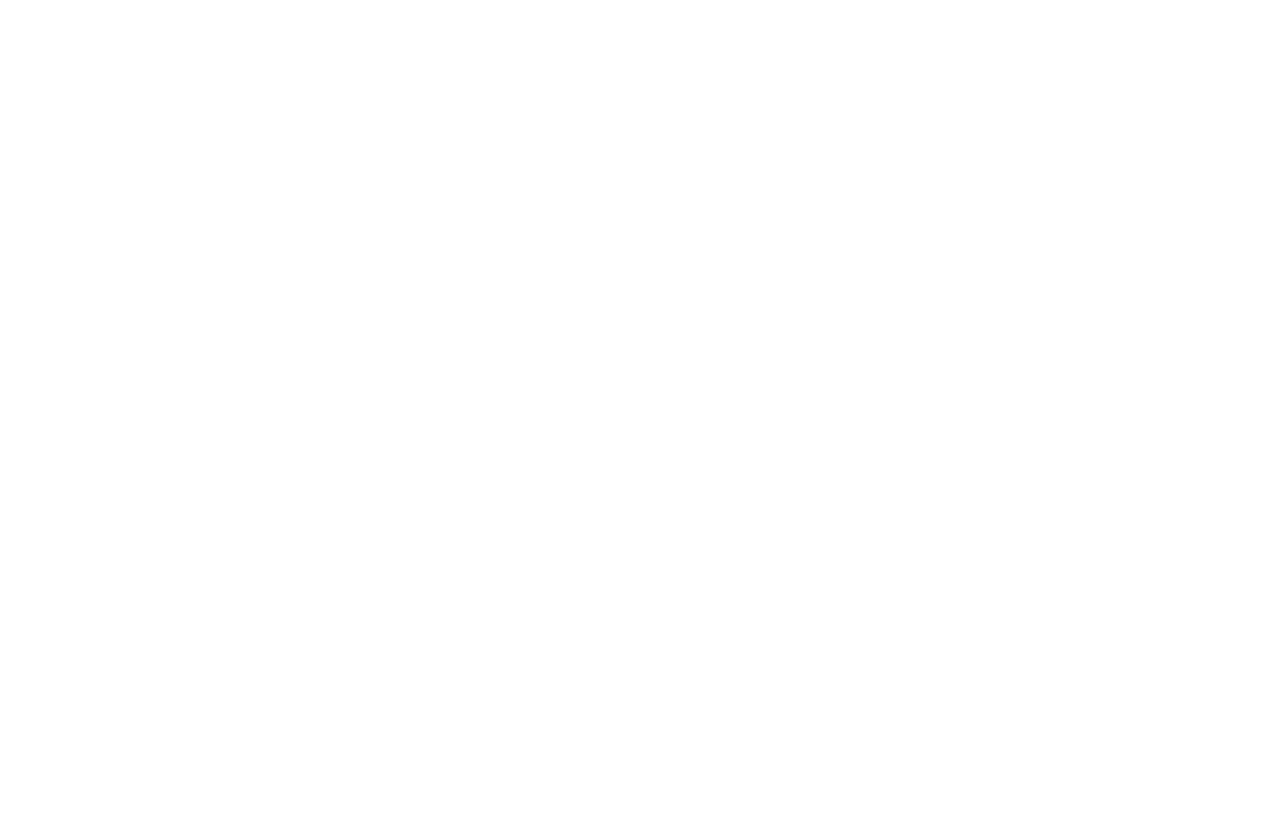
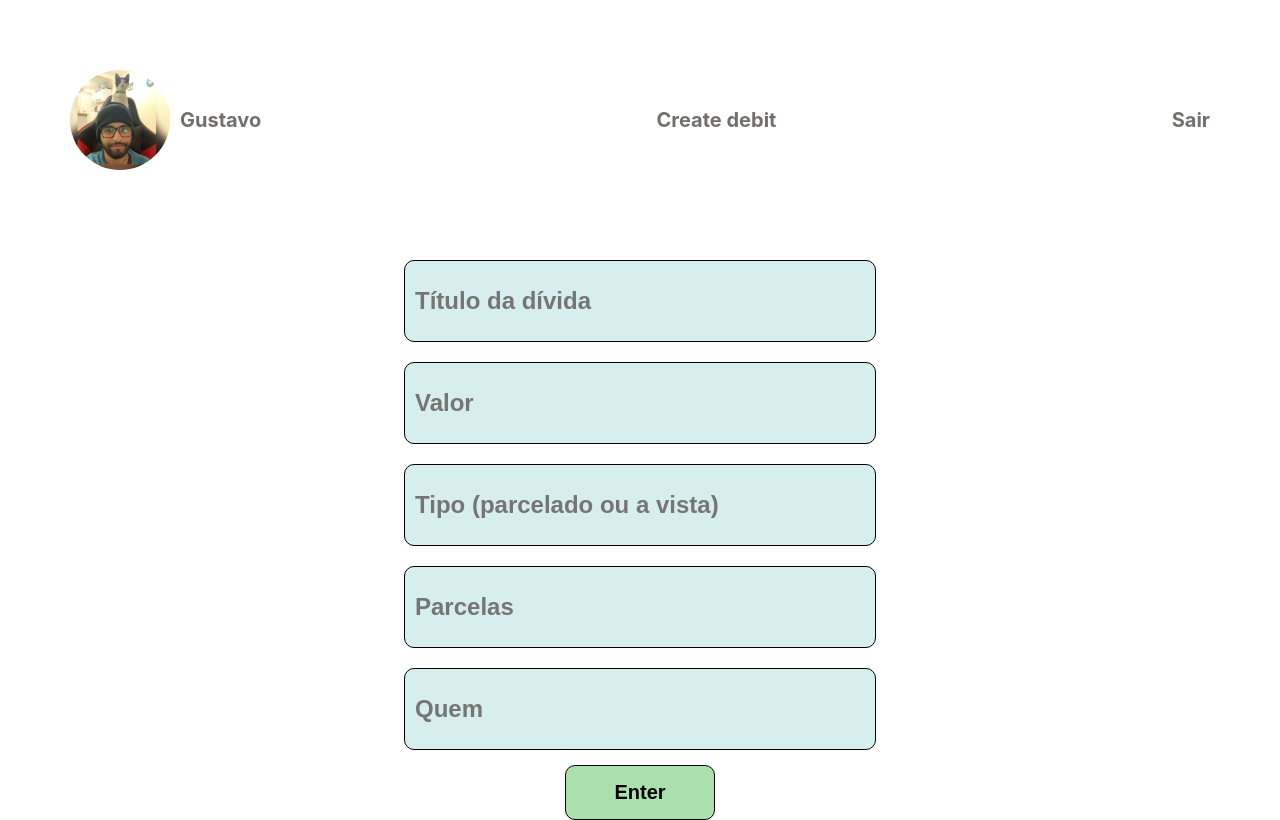
Before and after one commit to Fritola/pay-debits, a React (Create React App) app: page /create in a window 1280 px wide. Built offline with nearby package versions, Linux system fonts and the light colour scheme.

Commit message:
Login/Register with google

```diff
--- a/package.json
+++ b/package.json
@@ -15,6 +15,7 @@
     "axios": "^0.20.0",
     "react": "^16.13.1",
     "react-dom": "^16.13.1",
+    "react-google-login": "^5.1.21",
     "react-router-dom": "^5.2.0",
     "react-scripts": "3.4.3",
     "styled-components": "^5.1.1",
--- a/src/Components/DebitCard/index.tsx
+++ b/src/Components/DebitCard/index.tsx
@@ -21,7 +21,7 @@ const DebitCard:React.FC<DebitProps> = ({image, type, who, value, status, rest,
 
                 <DebitContainer>
                     <span>Type: {type} </span>
-                    <span>Parcel: {parcel || 1}/{restParcel}</span>
+                    <span>Parcel: {restParcel}/{parcel || 1}</span>
                     <span>Who: {who}</span>
                 </DebitContainer>
             </DebitInfoContainer>
--- a/src/Components/Header/index.tsx
+++ b/src/Components/Header/index.tsx
@@ -1,10 +1,20 @@
 import React from 'react';
-import { HeaderContainer, HeaderUserContainer, ImageUser, HeaderLogout } from './styles'
+import { useHistory } from "react-router-dom";
+import { HeaderContainer, HeaderUserContainer, ImageUser, HeaderLogout, HeaderCreateDebit } from './styles'
 import profileImage from '../../assets/profile.jpeg'
 
 
 const Header:React.FC = () => {
+    let history = useHistory();
 
+    const Logout = () => {
+        localStorage.removeItem('user')
+        history.push("/login");
+    }
+
+    const createDebit = () => {
+        history.push("/create");
+    }
     //TODO get user info
     return(
 
@@ -13,8 +23,13 @@ const Header:React.FC = () => {
                 <ImageUser src={profileImage} />
                 <h1>Gustavo</h1>
             </HeaderUserContainer>
+
+            <HeaderCreateDebit>
+                <span onClick={createDebit}>Create debit</span>
+            </HeaderCreateDebit>
+
             <HeaderLogout>
-                <span>Sair</span>
+                <span onClick={Logout}>Sair</span>
             </HeaderLogout>
         </HeaderContainer>
     )
--- a/src/Components/Header/styles.ts
+++ b/src/Components/Header/styles.ts
@@ -3,6 +3,7 @@ import styled from 'styled-components'
 export const HeaderContainer = styled.div`
     display: flex;
     padding: 20px;
+    margin: 50px;
     align-items: center;
     justify-content: space-between;
 `
@@ -28,5 +29,15 @@ export const HeaderLogout = styled.div`
         font-weight: bold;
         color: #746F6F;
         font-size: 20px;
+        cursor: pointer;
     }
 `
+
+export const HeaderCreateDebit = styled.div`
+    span {
+        font-weight: bold;
+        color: #746F6F;
+        font-size: 20px;
+        cursor: pointer;
+    }
+`
--- /dev/null
+++ b/src/Screens/CreateDebit/index.tsx
@@ -0,0 +1,62 @@
+import React, {useState} from 'react';
+import Header from '../../Components/Header';
+import api from '../../services/api'
+
+import {CreateDebitFormContainer, CreateDebitForm, ButtonContainer, FormButton} from './styles'
+
+interface Idebit {
+    value: string;
+    name: string;
+    type: string;
+    parcel: string;
+    who: string;
+}
+
+const CreateDebit:React.FC = () => {
+    const [debit, setDebit] = useState<Idebit>({"value": "", "name": "", "type": "", "parcel": "", "who": ""})
+
+    const HandleInput = (e:any) => {
+        const {name, value} = e.target
+        setDebit({...debit, [name]: value})
+        console.log(debit)
+    }
+
+    const handleCreate = async () => {
+        let userStorage = localStorage.getItem('user') || '{}'
+        let objectUser = JSON.parse(userStorage)
+        console.log(objectUser._id)
+
+        try {
+            api.post(`/debits/create/${objectUser._id}`, {
+                value: debit.value,
+                name: debit.name,
+                type: debit.type,
+                parcel: debit.parcel,
+                who: debit.who
+            })
+        } catch (error) {
+            console.log(error)
+        }
+    }
+
+    return(
+        <>
+            <Header />
+
+            <CreateDebitFormContainer>
+                <CreateDebitForm>
+                    <input onChange={(e) => HandleInput(e)} value={debit.name} name="name" id="" placeholder="Título da dívida"/>
+                    <input onChange={(e) => HandleInput(e)} value={debit.value} name="value" id="" placeholder="Valor"/>
+                    <input onChange={(e) => HandleInput(e)} value={debit.type} name="type" id="" placeholder="Tipo (parcelado ou a vista)"/>
+                    <input onChange={(e) => HandleInput(e)} value={debit.parcel} name="parcel" id="" placeholder="Parcelas"/>
+                    <input onChange={(e) => HandleInput(e)} value={debit.who} name="who" id="" placeholder="Quem"/>
+                    <ButtonContainer onClick={handleCreate}>
+                        <FormButton type="button">Enter</FormButton>
+                    </ButtonContainer>
+                </CreateDebitForm>
+            </CreateDebitFormContainer>
+        </>
+    )
+}
+
+export default CreateDebit
--- /dev/null
+++ b/src/Screens/CreateDebit/styles.ts
@@ -0,0 +1,38 @@
+import styled from 'styled-components'
+
+export const CreateDebitFormContainer = styled.div`
+    display: flex;
+    justify-content: center;
+`
+export const CreateDebitForm = styled.form`
+    display: flex;
+    flex-direction: column;
+    align-items: center;
+
+    input{
+        margin-top: 20px;
+        width: 450px;
+        height: 60px;
+        border: solid 1px;
+        padding: 10px;
+        border-radius: 10px;
+        background: #D6EFEE;
+        font-size: 24px;
+        font-weight: bold;
+    }
+`
+export const FormButton = styled.button`
+    width: 150px;
+    font-size: 20px;
+    font-weight: bold;
+    padding: 15px;
+    border-radius: 10px;
+    border: solid 1px;
+    background: #AAE1AF;
+`
+
+export const ButtonContainer = styled.div`
+    display: flex;
+    justify-content: center;
+    margin-top: 15px;
+`
--- a/src/Screens/Login/index.tsx
+++ b/src/Screens/Login/index.tsx
@@ -1,8 +1,25 @@
 import React, {useState} from 'react';
+
+import ReactDOM from 'react-dom';
+
+import {GoogleLogin, GoogleLogout} from 'react-google-login';
+
+
 import api from '../../services/api'
 import { useHistory } from "react-router-dom";
 
 import {LoginContainer, FormLogin, FormButton, ButtonContainer} from './styles'
+
+interface GoogleLoginResponse {
+    profileObj: IGoogleUser;
+}
+
+interface IGoogleUser {
+    name: string;
+    email: string;
+    imageUrl: string;
+    googleId: string;
+}
 
 const Login:React.FC = () => {
     const [login, setLogin] = useState({email: '', password: ''})
@@ -26,10 +43,29 @@ const Login:React.FC = () => {
             console.log("Erro")
         }
         console.log(response.data)
-
     }
 
+    const responseGoogle = async (response: any) => {
+        console.log(response.profileObj)
+
+        try {
+            const res = await api.post('/user/googleUser', {
+                name: response.profileObj.name,
+                email: response.profileObj.email,
+                googleId: response.profileObj.googleId,
+                imageUrl: response.profileObj.imageUrl
+            })
+            console.log(res)
+            //TODO inserir ID do Mongo
+            localStorage.setItem('user', JSON.stringify(response.profileObj))
+            history.push("/home");
+        }catch (error) {
+            console.log(error)
+            return false
+        }
+      }
     return(
+        <>
         <LoginContainer>
             <FormLogin>
                 <input onChange={(e) => HandleInput(e)} type="email" value={login.email} name="email" id="" placeholder="Email"/>
@@ -38,7 +74,26 @@ const Login:React.FC = () => {
                     <FormButton type="button">Enter</FormButton>
                 </ButtonContainer>
             </FormLogin>
+
         </LoginContainer>
+
+        <GoogleLogin
+            clientId="202500888561-oftsn2ng5t6qi66se6gbuqd1tgm4klar.apps.googleusercontent.com"
+            render={renderProps => (
+            <button onClick={renderProps.onClick} disabled={renderProps.disabled}>This is my custom Google button</button>
+            )}
+            buttonText="Login"
+            onSuccess={responseGoogle}
+            onFailure={responseGoogle}
+            cookiePolicy={'single_host_origin'}
+        />
+
+        <GoogleLogout
+            clientId="202500888561-oftsn2ng5t6qi66se6gbuqd1tgm4klar.apps.googleusercontent.com"
+            buttonText="Logout"
+            onLogoutSuccess={() => console.log("logout")}
+            />
+        </>
     )
 }
 
--- a/src/routes/index.tsx
+++ b/src/routes/index.tsx
@@ -4,11 +4,13 @@ import { Switch, Route } from 'react-router-dom';
 
 import Home from '../Screens/Home'
 import Login from '../Screens/Login';
+import CreateDebit from '../Screens/CreateDebit';
 
 const Routes: React.FC = () => (
   <Switch>
     <Route path="/home" exact component={Home} />
     <Route path="/Login" component={Login} />
+    <Route path="/create" component={CreateDebit} />
   </Switch>
 );
 
--- a/src/services/api.ts
+++ b/src/services/api.ts
@@ -1,7 +1,8 @@
 import axios from 'axios'
 
 let api = axios.create({
-    baseURL: 'http://localhost:3001'
+    // baseURL: 'https://pay-debits.herokuapp.com'
+    baseURL: 'http://localhost:3000'
 })
 
 export default api
```
Also changed, not shown: 1 other file (tests, documents, lock files or other folders).
